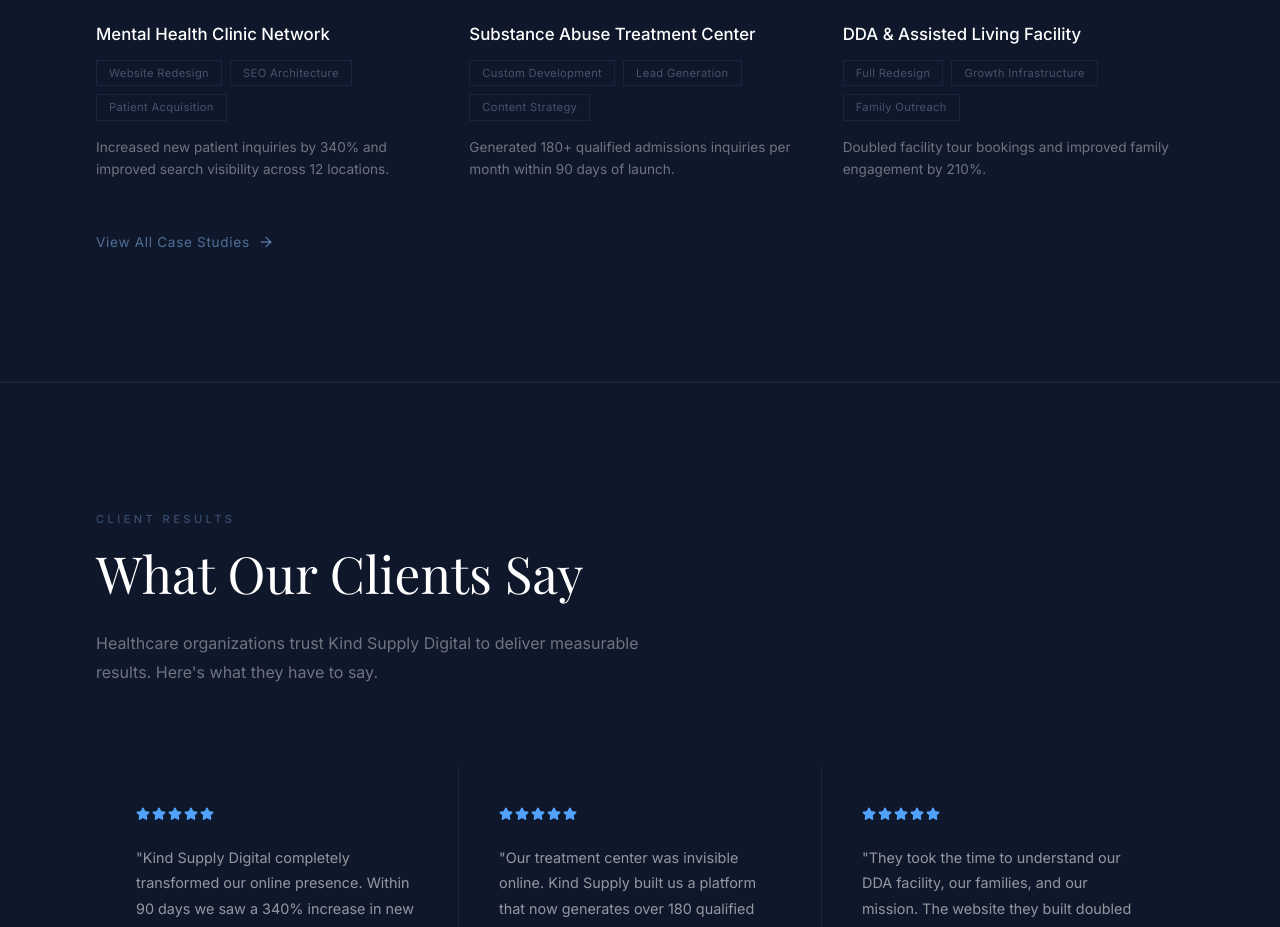
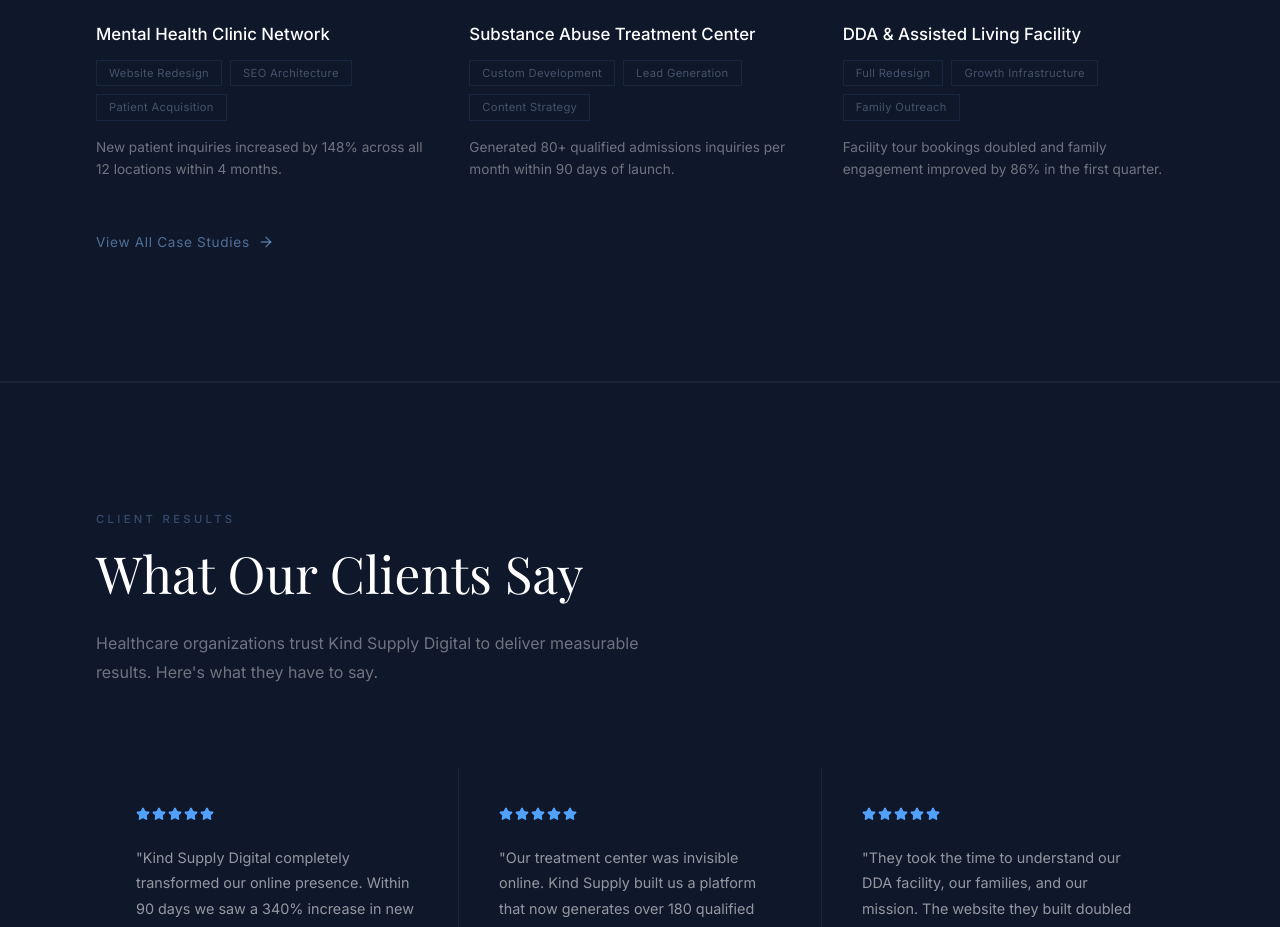
Before and after one commit to mjacobg2002-ant/KSG-Website, a React (Vite) app: page / in a window 1280 px wide. Shown: the part 3462-4389 px from the top of the page. Built offline with nearby package versions, Linux system fonts and the light colour scheme.

Commit message:
Update HomePage.tsx

```diff
--- a/src/app/pages/HomePage.tsx
+++ b/src/app/pages/HomePage.tsx
@@ -50,19 +50,19 @@ const caseStudies = [
   {
     title: "Mental Health Clinic Network",
     tags: ["Website Redesign", "SEO Architecture", "Patient Acquisition"],
-    result: "Increased new patient inquiries by 340% and improved search visibility across 12 locations.",
+    result: "New patient inquiries increased by 148% across all 12 locations within 4 months.",
     image: "https://images.unsplash.com/photo-1711343777918-6d395c16e37f?crop=entropy&cs=tinysrgb&fit=max&fm=jpg&ixid=M3w3Nzg4Nzd8MHwxfHNlYXJjaHwxfHxoZWFsdGhjYXJlJTIwY2xpbmljJTIwaGFsbHdheSUyMGJyaWdodCUyMHdlbGNvbWluZ3xlbnwxfHx8fDE3NzMxMTE4MzF8MA&ixlib=rb-4.1.0&q=80&w=1080&utm_source=figma&utm_medium=referral",
   },
   {
     title: "Substance Abuse Treatment Center",
     tags: ["Custom Development", "Lead Generation", "Content Strategy"],
-    result: "Generated 180+ qualified admissions inquiries per month within 90 days of launch.",
+    result: "Generated 80+ qualified admissions inquiries per month within 90 days of launch.",
     image: "https://images.unsplash.com/photo-1615397987782-c7cb268de9ed?crop=entropy&cs=tinysrgb&fit=max&fm=jpg&ixid=M3w3Nzg4Nzd8MHwxfHNlYXJjaHwxfHxtYW4lMjB3YWxraW5nJTIwdG93YXJkJTIwbGlnaHQlMjBzaWxob3VldHRlJTIwcmVjb3ZlcnklMjBmcmVlZG9tfGVufDF8fHx8MTc3MzEwOTcwOHww&ixlib=rb-4.1.0&q=80&w=1080&utm_source=figma&utm_medium=referral",
   },
   {
     title: "DDA & Assisted Living Facility",
     tags: ["Full Redesign", "Growth Infrastructure", "Family Outreach"],
-    result: "Doubled facility tour bookings and improved family engagement by 210%.",
+    result: "Facility tour bookings doubled and family engagement improved by 86% in the first quarter.",
     image: "https://images.unsplash.com/photo-1589061434060-a05a5335bfbb?crop=entropy&cs=tinysrgb&fit=max&fm=jpg&ixid=M3w3Nzg4Nzd8MHwxfHNlYXJjaHwxfHxkaXZlcnNlJTIwY2FyZWdpdmVyJTIwaG9sZGluZyUyMGVsZGVybHklMjBwZXJzb24lMjBoYW5kJTIwZ2VudGxlJTIwY2xvc2UlMjB1cHxlbnwxfHx8fDE3NzMxMDk3MDh8MA&ixlib=rb-4.1.0&q=80&w=1080&utm_source=figma&utm_medium=referral",
   },
 ];
```
